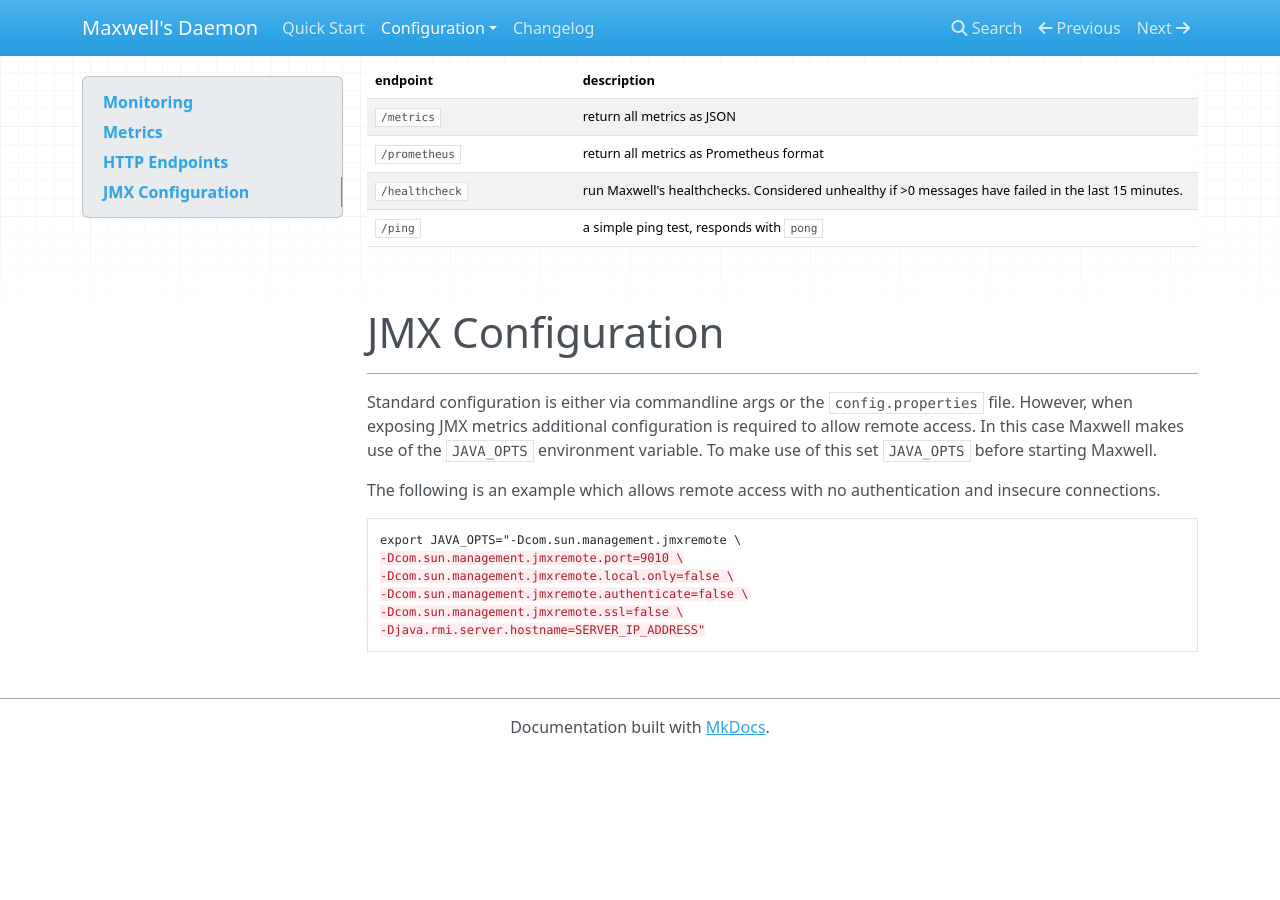
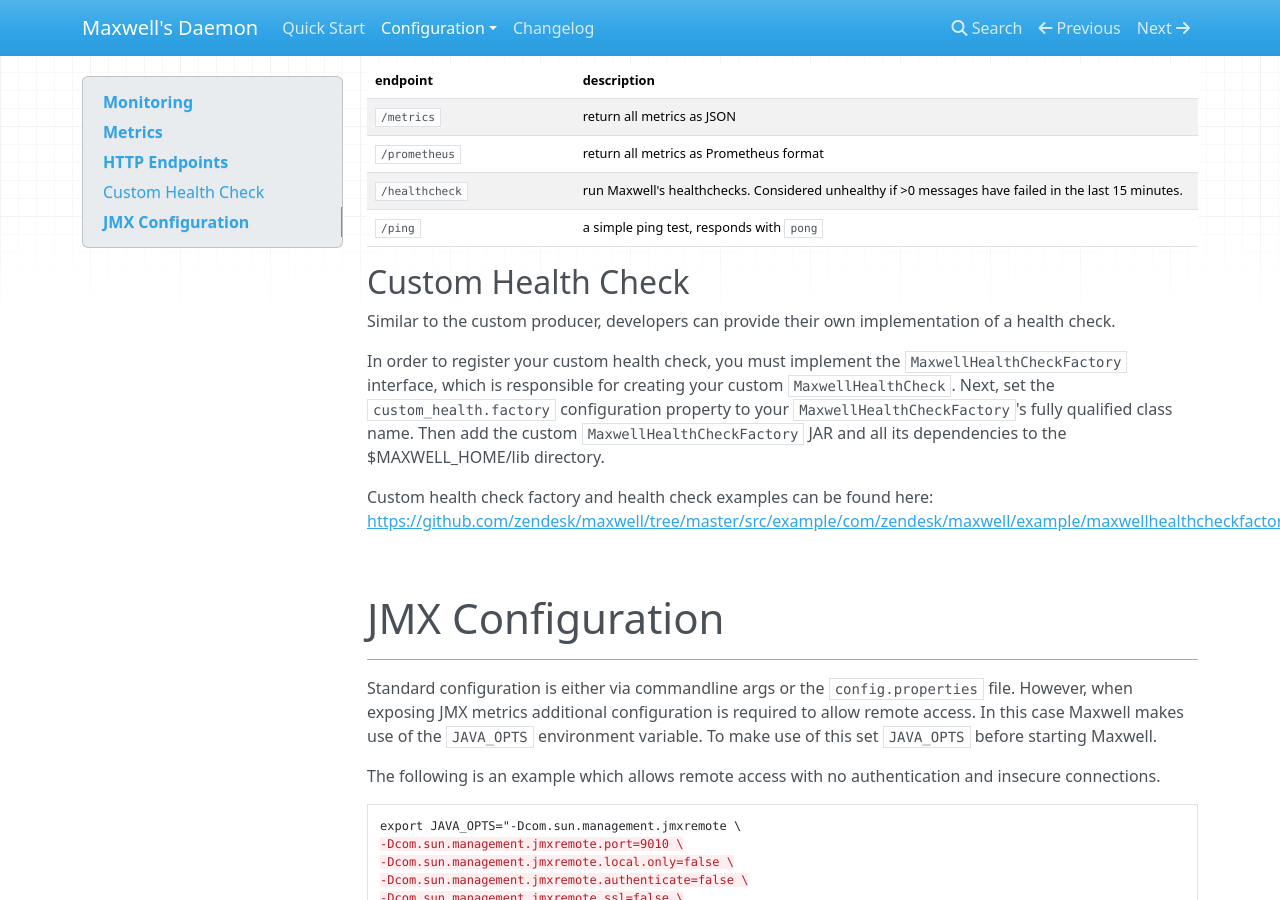
Before and after one commit to zendesk/maxwell, an MkDocs documentation site: the page built from docs/docs/monitoring.md, in a window 1280 px wide and 900 px high, scrolled down 1195 px. Built offline with MkDocs 1.6.1, drawn with Linux system fonts in a browser that asks for light colours; nearby versions of some CDN libraries; before the commit the page ends 1950 px from its top, so only the background shows below that.

Commit message:
added more documentation around the custom health check

```diff
--- a/docs/docs/monitoring.md
+++ b/docs/docs/monitoring.md
@@ -36,6 +36,12 @@
 | `/healthcheck` | run Maxwell's healthchecks.  Considered unhealthy if &gt;0 messages have failed in the last 15 minutes. |
 | `/ping`        | a simple ping test, responds with `pong`                                       |
 
+## Custom Health Check
+Similar to the custom producer, developers can provide their own implementation of a health check.
+
+In order to register your custom health check, you must implement the `MaxwellHealthCheckFactory` interface, which is responsible for creating your custom `MaxwellHealthCheck`. Next, set the `custom_health.factory` configuration property to your `MaxwellHealthCheckFactory`'s fully qualified class name. Then add the custom `MaxwellHealthCheckFactory` JAR and all its dependencies to the $MAXWELL_HOME/lib directory.
+
+Custom health check factory and health check examples can be found here: [https://github.com/zendesk/maxwell/tree/master/src/example/com/zendesk/maxwell/example/maxwellhealthcheckfactory](https://github.com/zendesk/maxwell/tree/master/src/example/com/zendesk/maxwell/example/maxwellhealthcheckfactory)
 
 # JMX Configuration
 ***
```
Also changed, not shown: docs/docs/config.md (+1 -0 lines).
